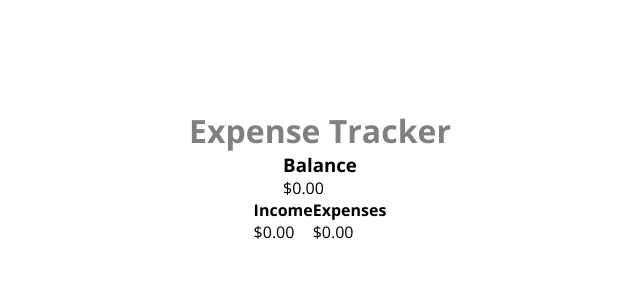
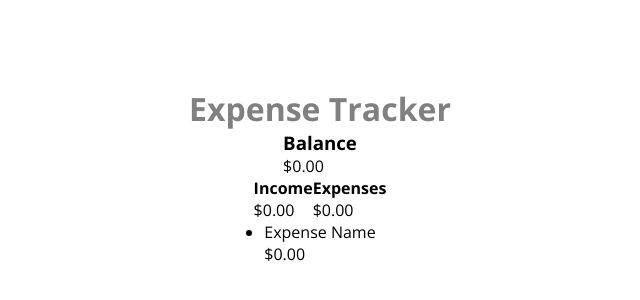
Before and after one commit to Carthur-P/ExpenseTracker, a React (Create React App) app in the folder expense-tracker/: page / in a window 1280 px wide. Shown: the part 224-524 px from the top of the page, without its empty margins (320-960 px from the left). Built offline with nearby package versions, Linux system fonts and the light colour scheme.

Commit message:
adding transaction components

```diff
--- a/expense-tracker/src/App.js
+++ b/expense-tracker/src/App.js
@@ -1,7 +1,7 @@
 import React from 'react';
 import './css/App.css';
 import Header from './components/Header'
-import Transaction from './components/Transaction'
+import TransactionList from './components/TransactionList'
 import Balance from './components/Balance'
 import Breakdown from './components/Breakdown'
 
@@ -11,6 +11,7 @@ function App() {
       <Header/>
       <Balance/>
       <Breakdown/>
+      <TransactionList/>
     </div>
   );
 }
--- a/expense-tracker/src/components/Transaction.js
+++ b/expense-tracker/src/components/Transaction.js
@@ -2,9 +2,10 @@ import React from 'react';
 
 function Transaction(){
     return (
-        <div>
-            <h1>Expense Tracker</h1>
-        </div>
+        <li>
+            <p>Expense Name</p>
+            <p>$0.00</p>
+        </li>
     )
 }
 
--- /dev/null
+++ b/expense-tracker/src/components/TransactionList.js
@@ -0,0 +1,14 @@
+import React from 'react';
+import Transaction from './Transaction';
+
+function TransactionList(){
+    return (
+        <div>
+            <ul>
+                <Transaction/>
+            </ul>
+        </div>
+    )
+}
+
+export default TransactionList
```
